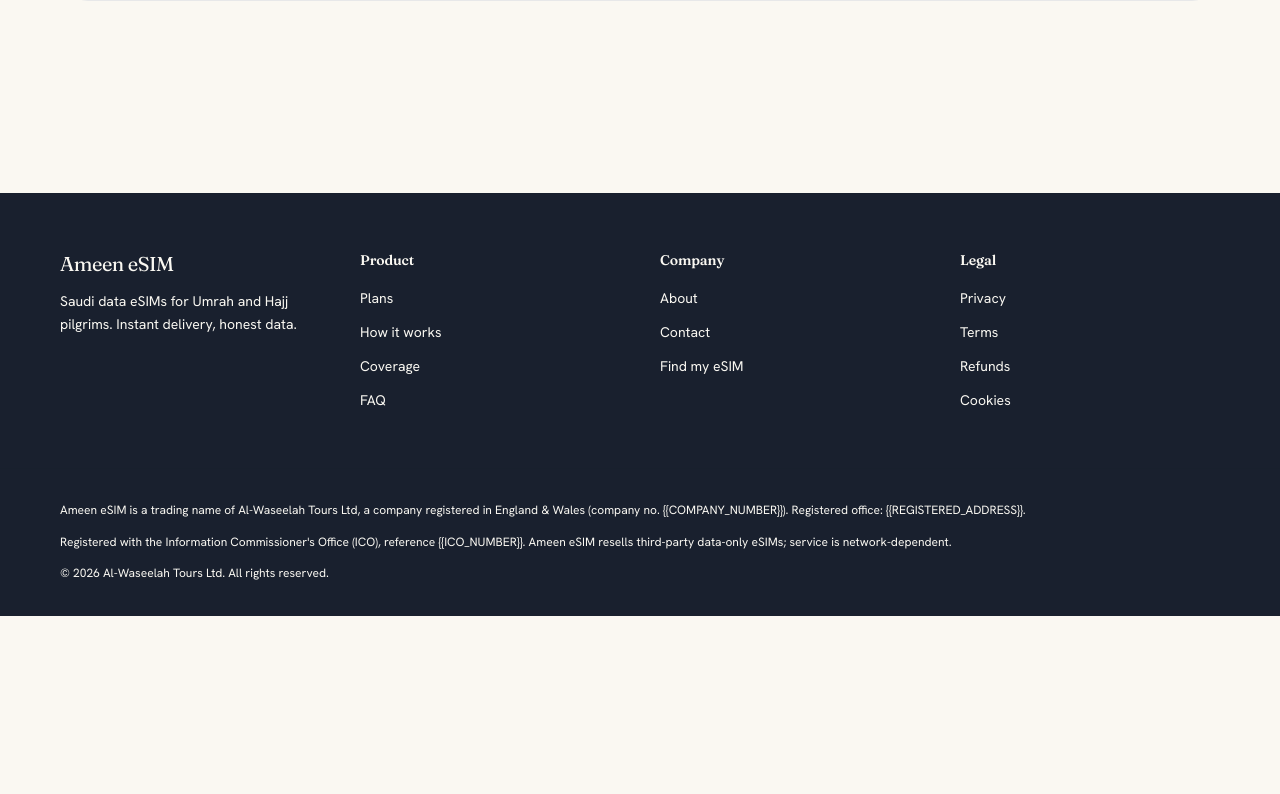
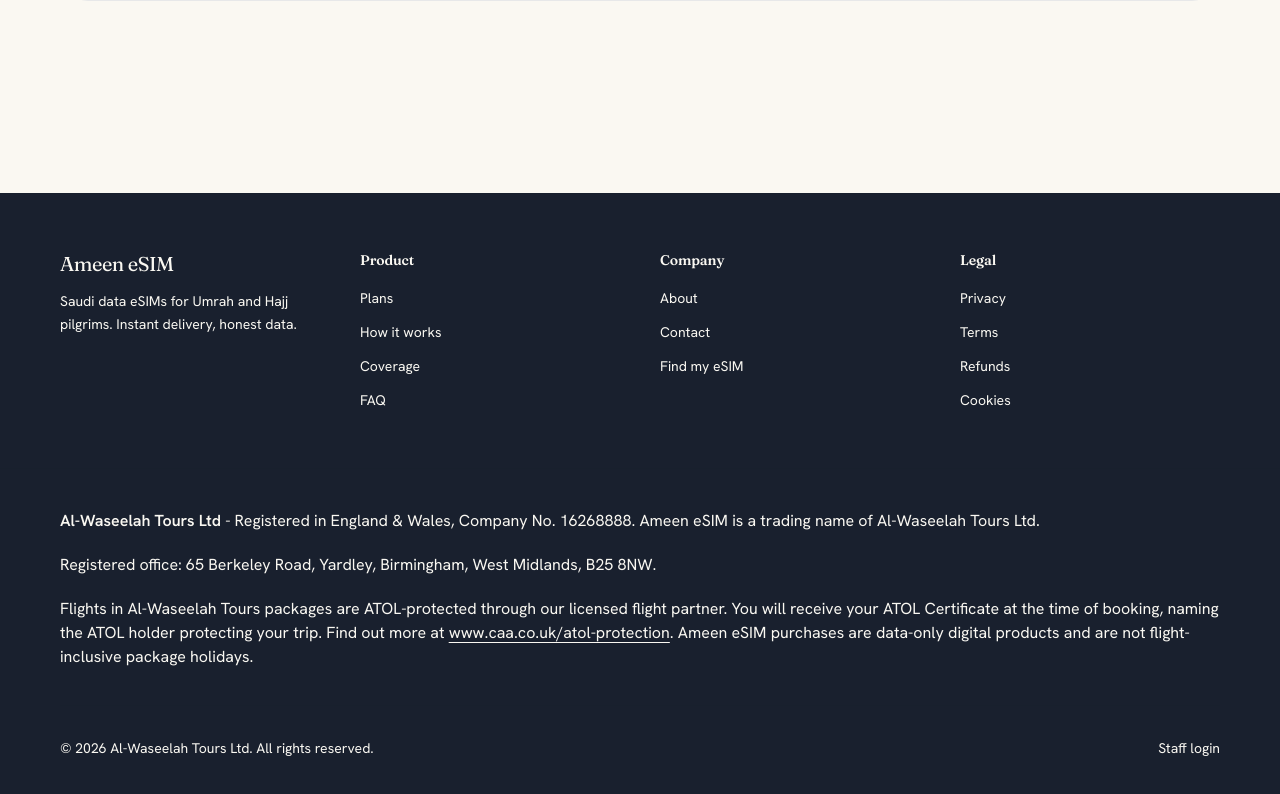
Before and after one commit to AadamAlWaseelah/ameen-esim, a Next.js app: page / in a window 1280 px wide. Shown: the part 1505-2299 px from the top of the page. Before the commit the page ends 2121 px from the top, so only its background shows below. Built offline with nearby package versions, Linux system fonts and the light colour scheme; no server answers.

Commit message:
Update footer company details

```diff
--- a/components/site/footer.tsx
+++ b/components/site/footer.tsx
@@ -42,19 +42,46 @@
       </div>
 
       <div className="border-t border-cream/10">
-        <div className="container flex flex-col gap-3 py-8 text-xs leading-relaxed text-cream/60">
-          <p>
-            Ameen eSIM is a trading name of Al-Waseelah Tours Ltd, a company
-            registered in England &amp; Wales (company no.{" "}
-            {"{{COMPANY_NUMBER}}"}). Registered office:{" "}
-            {"{{REGISTERED_ADDRESS}}"}.
-          </p>
-          <p>
-            Registered with the Information Commissioner&apos;s Office (ICO),
-            reference {"{{ICO_NUMBER}}"}. Ameen eSIM resells third-party
-            data-only eSIMs; service is network-dependent.
-          </p>
-          <p className="text-cream/50">© {year} Al-Waseelah Tours Ltd. All rights reserved.</p>
+        <div className="container py-10 text-sm leading-relaxed text-cream/60 sm:text-base">
+          <div className="space-y-5 border-b border-cream/10 pb-9">
+            <p>
+              <strong className="font-semibold text-cream">
+                Al-Waseelah Tours Ltd
+              </strong>{" "}
+              - Registered in England &amp; Wales, Company No. 16268888.
+              Ameen eSIM is a trading name of Al-Waseelah Tours Ltd.
+            </p>
+            <p>
+              Registered office: 65 Berkeley Road, Yardley, Birmingham, West
+              Midlands, B25 8NW.
+            </p>
+            <p>
+              Flights in Al-Waseelah Tours packages are ATOL-protected through
+              our licensed flight partner. You will receive your ATOL Certificate
+              at the time of booking, naming the ATOL holder protecting your
+              trip. Find out more at{" "}
+              <a
+                href="https://www.caa.co.uk/atol-protection"
+                className="text-cream underline decoration-cream/45 underline-offset-4 transition-colors hover:text-gold-pale"
+                rel="noreferrer"
+                target="_blank"
+              >
+                www.caa.co.uk/atol-protection
+              </a>
+              . Ameen eSIM purchases are data-only digital products and are not
+              flight-inclusive package holidays.
+            </p>
+          </div>
+
+          <div className="flex flex-col gap-4 pt-8 text-sm text-cream/45 sm:flex-row sm:items-center sm:justify-between">
+            <p>© {year} Al-Waseelah Tours Ltd. All rights reserved.</p>
+            <Link
+              href="/admin/plans"
+              className="transition-colors hover:text-gold-pale"
+            >
+              Staff login
+            </Link>
+          </div>
         </div>
       </div>
     </footer>
```
Also changed, not shown: 1 other file (tests, documents, lock files or other folders).
